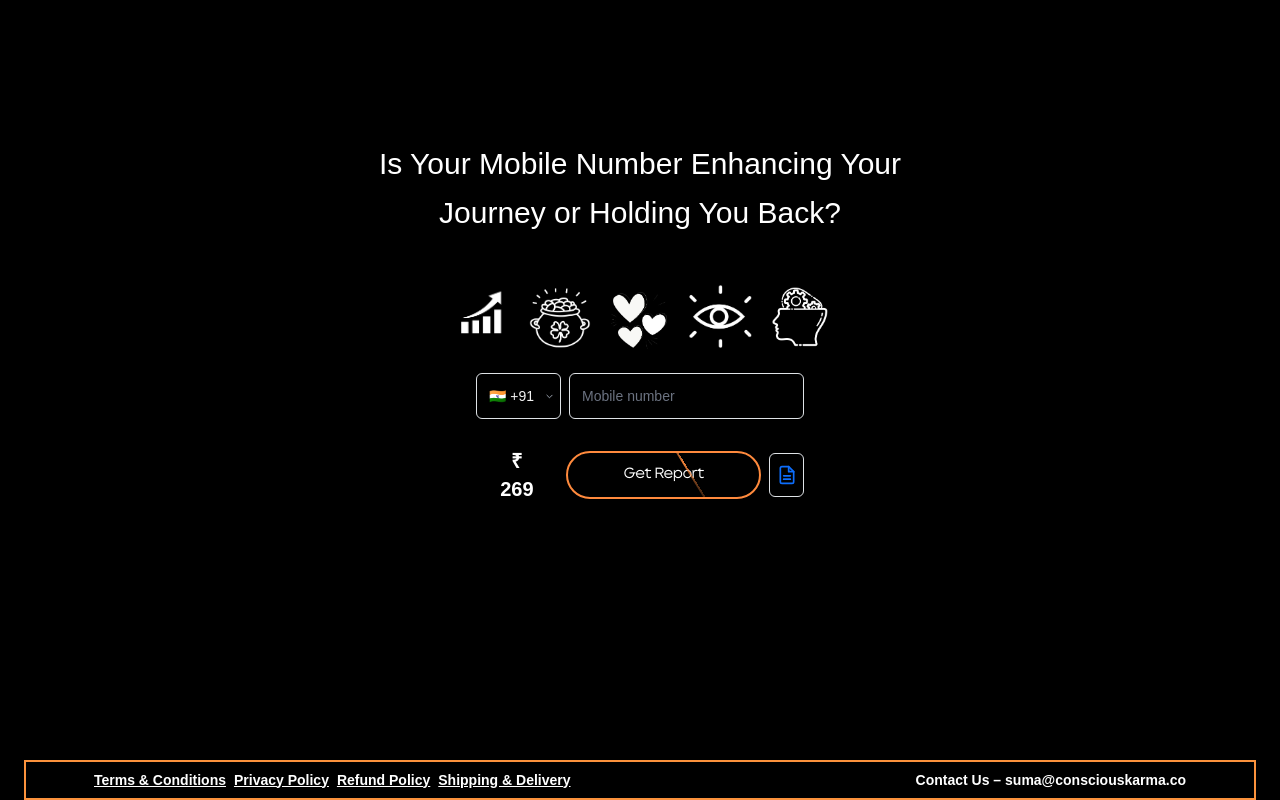
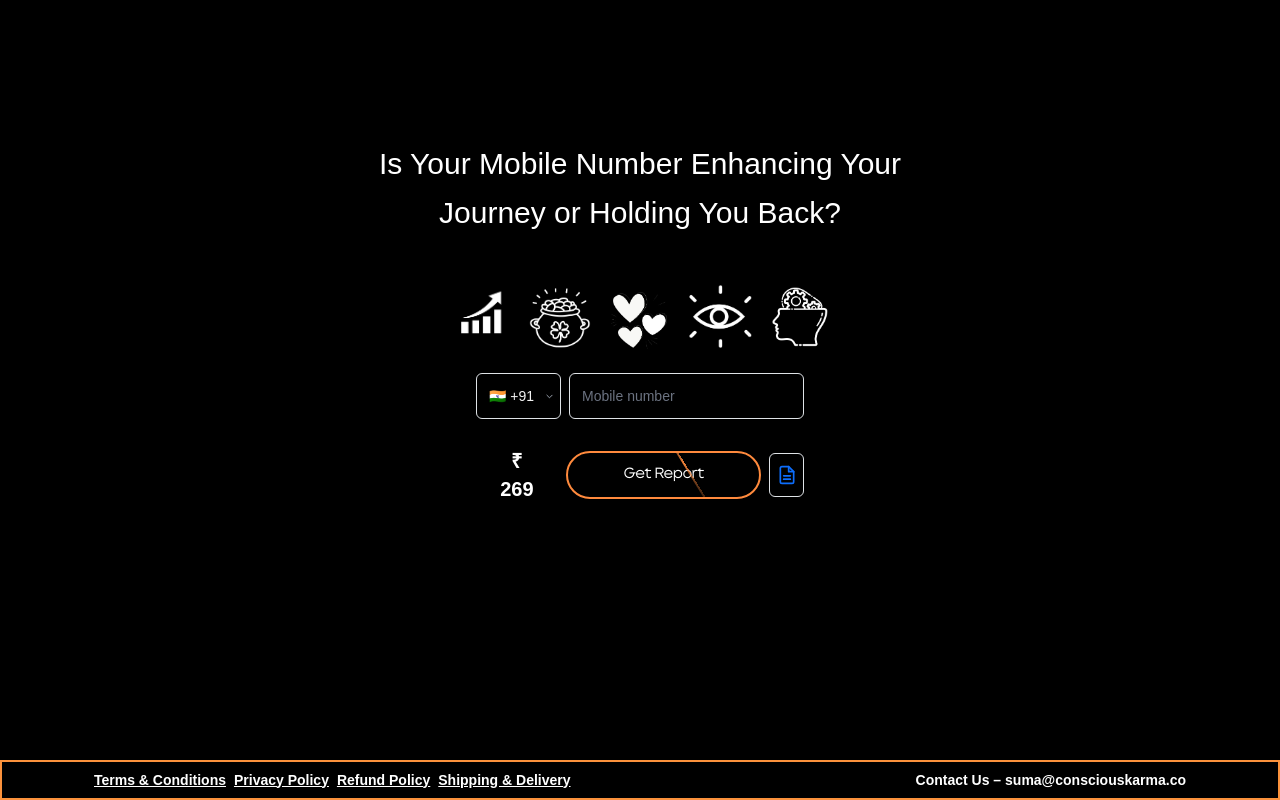
Before and after one commit to tanuj0111/this-project, a React (Create React App) app: page / in a window 1280 px wide. Shown: the part 5493-6293 px from the top of the page. Built offline with nearby package versions, Linux system fonts and the light colour scheme.

Commit message:
style: full-width footer border (w-screen centered); keep footer flush at bottom; rebuild

```diff
--- a/src/landingPage.jsx
+++ b/src/landingPage.jsx
@@ -1631,7 +1631,7 @@ export default function ConsciousKarmaSections() {
       </section>
 
       {/* Global Footer (sticks to page bottom, full width, with orange border around) */}
-      <footer className="mt-auto w-full bg-black text-white border-2 border-orange-400 py-2 sm:py-2 md:py-3">
+      <footer className="mt-auto w-screen relative left-1/2 -translate-x-1/2 bg-black text-white border-2 border-orange-400 py-2 sm:py-2 md:py-3">
         <div className="container mx-auto px-4 sm:px-6 flex flex-col lg:flex-row gap-2 sm:gap-3 md:gap-4 items-center justify-between text-center lg:text-left">
           <div className="flex flex-col sm:flex-row flex-wrap gap-2 sm:gap-3 md:gap-4 justify-center lg:justify-start">
             <a
```
